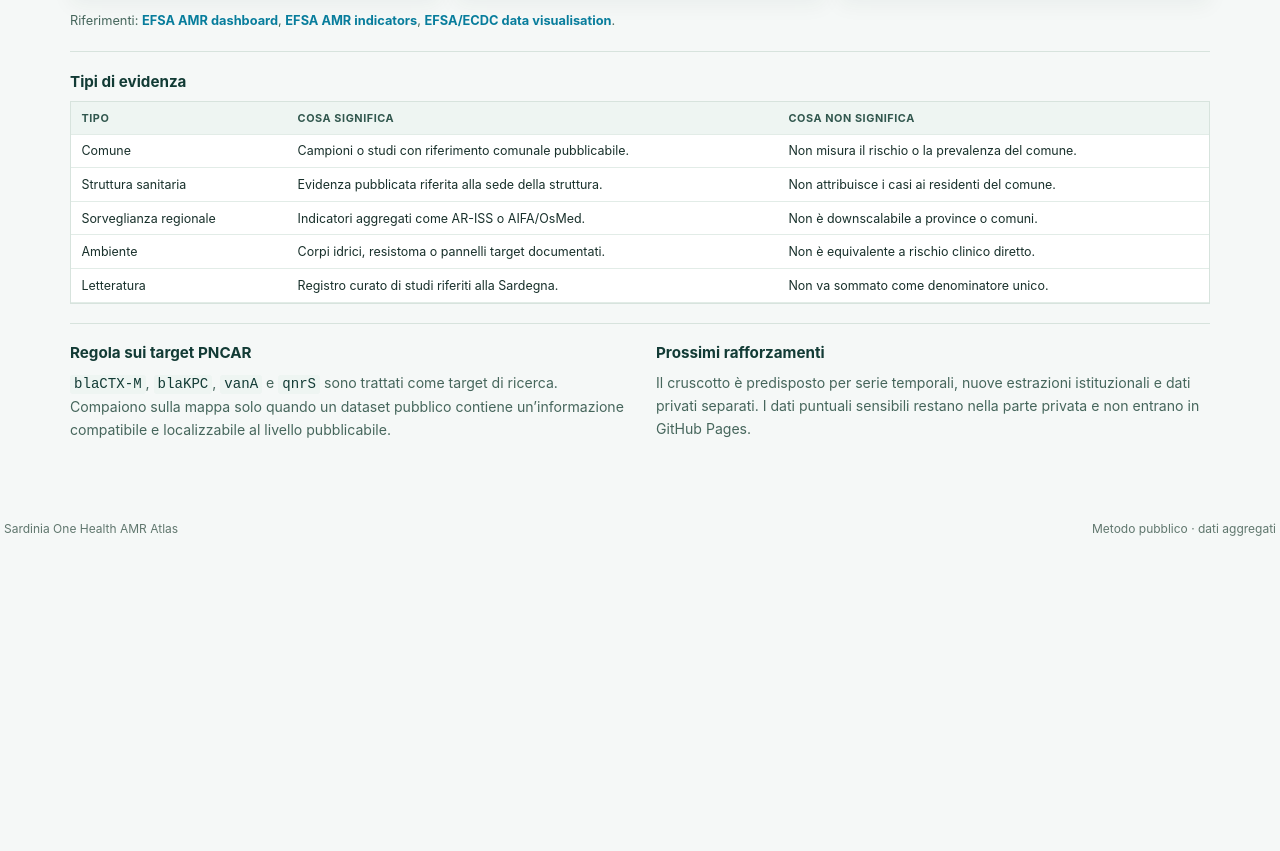
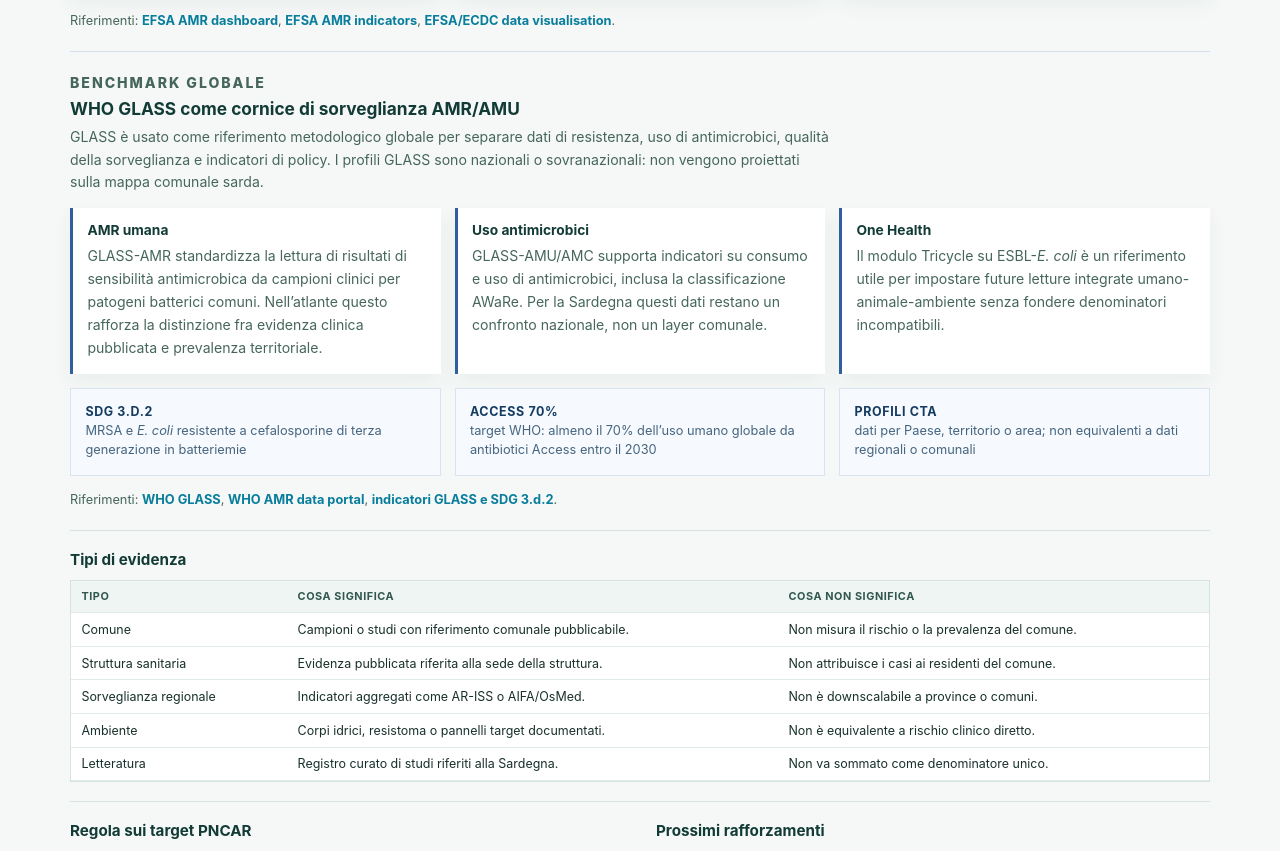
Before and after one commit to aguaraglia/sardinia-one-health-amr-atlas, a plain HTML site: page methodology.html in a window 1280 px wide. Shown: the part 1130-1981 px from the top of the page. Before the commit the page ends 1678 px from the top, so only its background shows below. Drawn offline with Linux system fonts and the light colour scheme.

Commit message:
Add WHO GLASS benchmark references

```diff
--- a/methodology.html
+++ b/methodology.html
@@ -93,6 +93,38 @@
       </p>
     </section>
 
+    <section class="method-section glass-method">
+      <div class="method-section-heading">
+        <p class="section-kicker">BENCHMARK GLOBALE</p>
+        <h3>WHO GLASS come cornice di sorveglianza AMR/AMU</h3>
+        <p>GLASS è usato come riferimento metodologico globale per separare dati di resistenza, uso di antimicrobici, qualità della sorveglianza e indicatori di policy. I profili GLASS sono nazionali o sovranazionali: non vengono proiettati sulla mappa comunale sarda.</p>
+      </div>
+      <div class="method-note-grid glass-grid">
+        <article>
+          <h4>AMR umana</h4>
+          <p>GLASS-AMR standardizza la lettura di risultati di sensibilità antimicrobica da campioni clinici per patogeni batterici comuni. Nell’atlante questo rafforza la distinzione fra evidenza clinica pubblicata e prevalenza territoriale.</p>
+        </article>
+        <article>
+          <h4>Uso antimicrobici</h4>
+          <p>GLASS-AMU/AMC supporta indicatori su consumo e uso di antimicrobici, inclusa la classificazione AWaRe. Per la Sardegna questi dati restano un confronto nazionale, non un layer comunale.</p>
+        </article>
+        <article>
+          <h4>One Health</h4>
+          <p>Il modulo Tricycle su ESBL-<i>E. coli</i> è un riferimento utile per impostare future letture integrate umano-animale-ambiente senza fondere denominatori incompatibili.</p>
+        </article>
+      </div>
+      <div class="glass-indicators" aria-label="Indicatori WHO GLASS rilevanti">
+        <span><strong>SDG 3.d.2</strong><br>MRSA e <i>E. coli</i> resistente a cefalosporine di terza generazione in batteriemie</span>
+        <span><strong>Access 70%</strong><br>target WHO: almeno il 70% dell’uso umano globale da antibiotici Access entro il 2030</span>
+        <span><strong>Profili CTA</strong><br>dati per Paese, territorio o area; non equivalenti a dati regionali o comunali</span>
+      </div>
+      <p class="method-links">
+        Riferimenti:
+        <a href="https://www.who.int/initiatives/glass" target="_blank" rel="noreferrer">WHO GLASS</a>,
+        <a href="https://data.who.int/dashboards/amr/overview" target="_blank" rel="noreferrer">WHO AMR data portal</a>,
+        <a href="https://www.who.int/data/gho/data/themes/topics/global-antimicrobial-resistance-surveillance-system-glass" target="_blank" rel="noreferrer">indicatori GLASS e SDG 3.d.2</a>.
+      </p>
+    </section>
     <section class="method-section">
       <h3>Tipi di evidenza</h3>
       <div class="method-table-wrap">
--- a/styles.css
+++ b/styles.css
@@ -132,6 +132,11 @@ main { max-width: 1500px; margin: 0 auto; padding: 0 1rem 1rem; }
 .method-links { margin-top: .9rem !important; font-size: .8rem !important; }
 .method-links a { color: #087d9c; font-weight: 750; text-decoration: none; }
 .method-links a:hover { text-decoration: underline; }
+.glass-method { border-top-color: #d3dfec; }
+.glass-grid article { border-left-color: #315f9e; }
+.glass-indicators { display: grid; grid-template-columns: repeat(3, minmax(0, 1fr)); gap: .85rem; margin-top: .9rem; }
+.glass-indicators span { padding: .9rem; background: #f6f9fd; border: 1px solid #d8e4f0; color: #46657f; font-size: .8rem; line-height: 1.48; }
+.glass-indicators strong { color: #143b60; font-size: .78rem; letter-spacing: .05em; text-transform: uppercase; }
 @media (max-width: 900px) { .atlas-grid { grid-template-columns: 1fr; } .amr-panel { order: 2; } #map { order: 1; } }
 footer { display: flex; justify-content: space-between; gap: 1rem; padding: .75rem .25rem; color: #60776e; font-size: .75rem; }
 .leaflet-control-layers, .leaflet-popup-content-wrapper { border-radius: 10px; }
@@ -212,5 +217,5 @@ body.atlas-dashboard { min-height: 100vh; background: #edf2f7; color: #15314f; }
 .atlas-dashboard .literature-section { margin-top: 1rem; border-radius: 8px; border-color: #d5e1eb; box-shadow: 0 10px 28px #183a5a0b; }.atlas-dashboard .literature-section h2 { color: #143b60; }.atlas-dashboard .literature-section p { color: #617a91; }.atlas-dashboard .table-wrap { border-color: #d9e4ed; }.atlas-dashboard footer { color: #607890; }
 .atlas-dashboard .leaflet-control-layers { max-height: calc(100vh - 180px); overflow: auto; border-radius: 6px; border-color: #cddbe6 !important; }.atlas-dashboard .leaflet-popup-content-wrapper { border-radius: 6px; }
 @media (max-width: 1120px) { .atlas-dashboard .atlas-grid { grid-template-columns: minmax(0, 1fr) 230px; }.atlas-dashboard .workspace-main { padding-inline: 1.35rem; }.atlas-dashboard .workspace-topbar { padding-inline: 1.35rem; } }
-@media (max-width: 1120px) { .atlas-dashboard .digest-grid { grid-template-columns: 1fr; }.atlas-dashboard .source-panel .source-links { columns: 1; }.atlas-dashboard .overview-strip { grid-template-columns: repeat(3, minmax(0, 1fr)); }.method-grid { grid-template-columns: repeat(2, minmax(0, 1fr)); }.threshold-scale { grid-template-columns: repeat(4, minmax(0, 1fr)); }.method-note-grid { grid-template-columns: 1fr; } }
+@media (max-width: 1120px) { .atlas-dashboard .digest-grid { grid-template-columns: 1fr; }.atlas-dashboard .source-panel .source-links { columns: 1; }.atlas-dashboard .overview-strip { grid-template-columns: repeat(3, minmax(0, 1fr)); }.method-grid { grid-template-columns: repeat(2, minmax(0, 1fr)); }.threshold-scale { grid-template-columns: repeat(4, minmax(0, 1fr)); }.method-note-grid, .glass-indicators { grid-template-columns: 1fr; } }
 @media (max-width: 880px) { .atlas-dashboard .dashboard-shell { display: block; }.atlas-dashboard .dashboard-sidebar { position: static; width: auto; height: auto; }.atlas-brand { min-height: 82px; }.sidebar-scroll { max-height: 460px; }.atlas-dashboard .atlas-grid { grid-template-columns: 1fr; }.atlas-dashboard .results-rail { min-height: 180px; }.atlas-dashboard #map { height: 550px; }.atlas-dashboard .intro, .atlas-dashboard .temporal-strip, .atlas-dashboard .data-digest-heading { align-items: flex-start; flex-direction: column; gap: .7rem; }.atlas-dashboard .overview-strip, .method-grid, .method-section.two-col { grid-template-columns: 1fr; }.atlas-dashboard .workspace-main { padding: 1.25rem 1rem; }.atlas-dashboard .workspace-topbar { padding-inline: 1rem; }.atlas-dashboard .workspace-nav { gap: .8rem; overflow-x: auto; }.atlas-dashboard .workspace-nav a { font-size: .7rem; } }
```
Also changed, not shown: index.html (+2 -0 lines).
